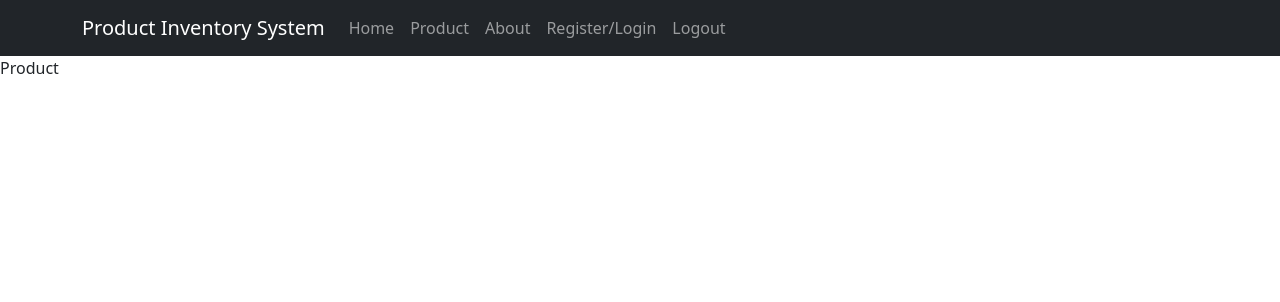
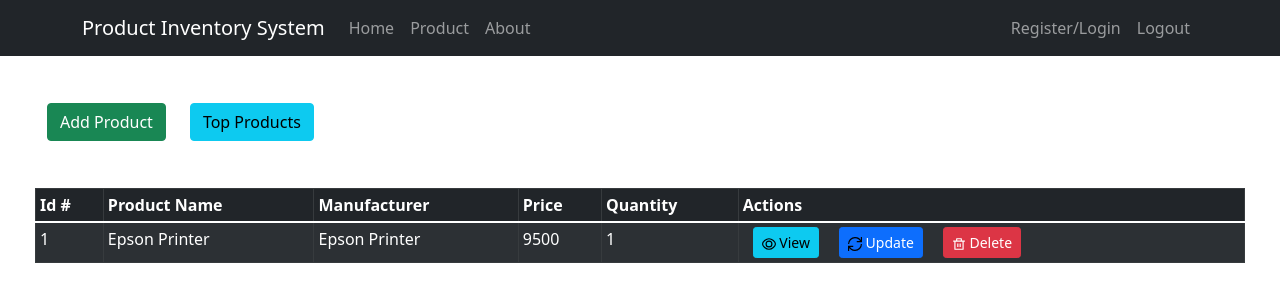
Before and after one commit to trishu/my-app, a React (Create React App) app: page /product in a window 1280 px wide. Shown: the top 302 px of the page. Built offline with nearby package versions, Linux system fonts and the light colour scheme; data requests are answered from the project's data file.

Commit message:
Modified product page

```diff
--- a/package.json
+++ b/package.json
@@ -8,9 +8,11 @@
     "@testing-library/user-event": "^12.8.3",
     "axios": "^0.22.0",
     "bootstrap": "^5.1.1",
+    "json-server": "^0.17.0",
     "react": "^17.0.2",
     "react-bootstrap": "^2.0.0-rc.0",
     "react-dom": "^17.0.2",
+    "react-icons": "^4.3.1",
     "react-router-dom": "^5.3.0",
     "react-scripts": "4.0.3",
     "web-vitals": "^1.1.2"
--- a/src/components/Product.jsx
+++ b/src/components/Product.jsx
@@ -1,5 +1,63 @@
+import Table from 'react-bootstrap/Table'
+import Button from 'react-bootstrap/Button'
+import ProductService from '../services/ProductService';
+import { useState, useEffect } from 'react';
+import { GrView, GrUpdate } from "react-icons/gr";
+import { RiDeleteBinLine } from "react-icons/ri";
+
+
 const Product = () => {
-    return (<div>Product</div>);
+    const [products, setProducts] = useState([]);
+
+    useEffect(() => {
+        console.log("product")
+        getAllProducts();
+    }, []);
+
+    const getAllProducts = async () => {
+        setProducts(await ProductService.getAllProduct());
+    }
+
+
+    return (
+        <>
+            <div style={{ margin: "35px" }}><Button variant="success" style={{ margin: "12px" }}>Add Product</Button><Button variant="info" style={{ margin: "12px" }}>Top Products</Button></div>
+            <div style={{ margin: "35px" }}>
+                <Table striped bordered hover variant="dark" size="sm">
+                    <thead>
+                        <tr>
+                            <th>Id #</th>
+                            <th>Product Name</th>
+                            <th>Manufacturer</th>
+                            <th>Price</th>
+                            <th>Quantity</th>
+                            <th>Actions</th>
+                        </tr>
+                    </thead>
+                    <tbody>
+                        {products.length ? products.map((data, index) => (
+                            <ProductRow rowdata={data} key={index} />
+                        )) : console.log("No data to display")}
+                    </tbody>
+                </Table>
+            </div>
+        </>
+    );
 }
 
 export default Product;
+
+const ProductRow = (props, key) => {
+    return (
+        <>
+            <tr key={key}>
+                <td>{props.rowdata.id}</td>
+                <td>{props.rowdata.productName}</td>
+                <td>{props.rowdata.productManufacturer}</td>
+                <td>{props.rowdata.productPrice}</td>
+                <td>{props.rowdata.productQuantity}</td>
+                <td><Button variant="info" size="sm" style={{ marginRight: "10px", marginLeft: "10px" }}><GrView /> View</Button><Button variant="primary" size="sm" style={{ marginRight: "10px", marginLeft: "10px" }}><GrUpdate /> Update</Button><Button variant="danger" size="sm" style={{ marginRight: "10px", marginLeft: "10px" }}><RiDeleteBinLine /> Delete</Button></td>
+            </tr>
+        </>
+    );
+}
--- a/src/components/ProductInventory.jsx
+++ b/src/components/ProductInventory.jsx
@@ -15,8 +15,12 @@ const ProductInventory = () => {
                         <Nav.Link href="/home">Home</Nav.Link>
                         <Nav.Link href="/product">Product</Nav.Link>
                         <Nav.Link href="/about">About</Nav.Link>
-                        <Nav.Link href="/register-login" className="floatRight">Register/Login</Nav.Link>
-                        <Nav.Link href="/logout" className="floatRight">Logout</Nav.Link>
+                        </Nav>
+                        <Nav>
+                        {/* <Nav.Link href="/register-login" className="floatRight">Register/Login</Nav.Link>
+                        <Nav.Link href="/logout" className="floatRight">Logout</Nav.Link> */}
+                        <Nav.Link href="/register-login">Register/Login</Nav.Link>
+                        <Nav.Link href="/logout">Logout</Nav.Link>
                     </Nav>
                 </Container>
             </Navbar>
--- a/src/db.json
+++ b/src/db.json
@@ -27,5 +27,15 @@
       "password": "123",
       "id": 3
     }
+  ],
+  "products": [
+    {
+      "productName": "Epson Printer",
+      "productQuantity": "1",
+      "productPrice": "9500",
+      "productDescription": "Printer",
+      "productManufacturer": "Epson Printer",
+      "id": 1
+    }
   ]
 }
--- /dev/null
+++ b/src/services/ProductService.js
@@ -0,0 +1,17 @@
+import axios from "axios";
+
+class ProductService {
+  static getAllProduct = async ()=>{
+    try{
+        const response = await axios.get('http://localhost:3001/products');
+        const data = await response.data;
+        return data;
+      }
+      catch (error) {
+        console.log(error); // catches both errors
+        }
+  }
+
+}
+
+export default ProductService
--- a/src/services/UserService.js
+++ b/src/services/UserService.js
@@ -19,6 +19,7 @@ class UserService {
     try{
         const response = await axios.get(url);
         const data = await response.data;
+        console.log(data);
         return data;
       }
       catch (error) {
```
Also changed, not shown: 1 other file (tests, documents, lock files or other folders).
